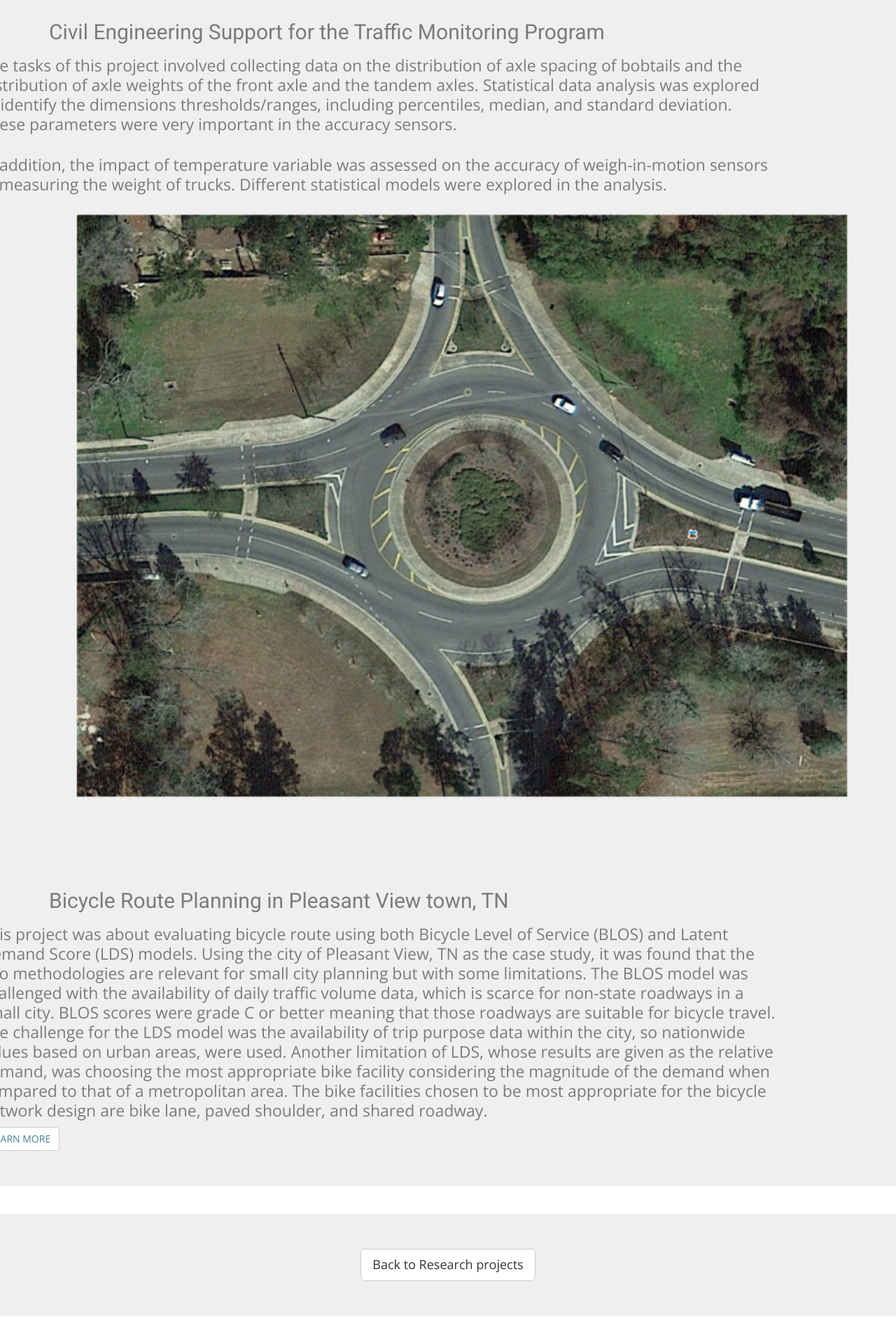
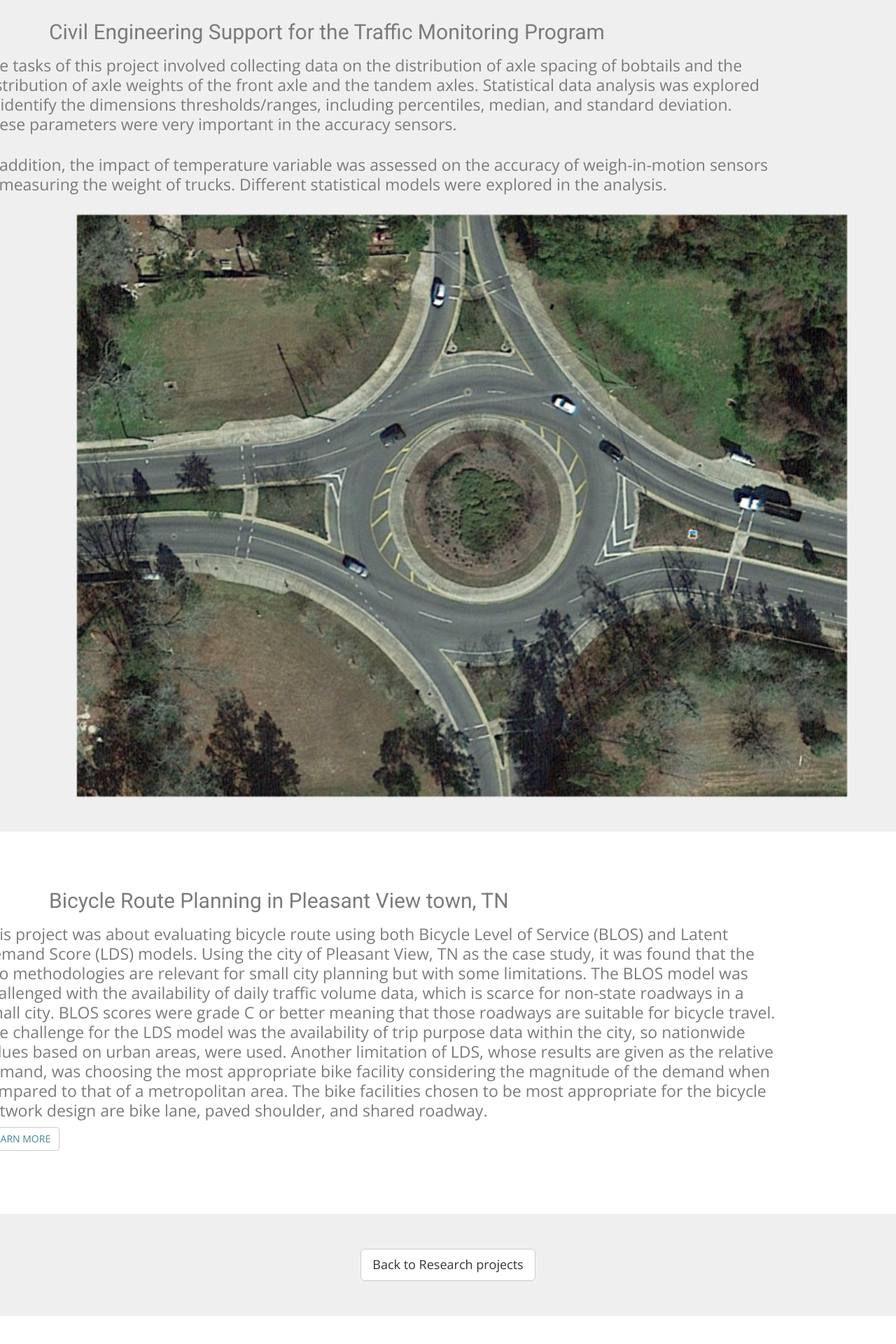
Before and after one commit to ekidando/Emma, a Jekyll site: the page built from analytics.html, in a window 1280 px wide. Shown: the part 1335-3255 px from the top of the page at 70% size. Built offline with Jekyll 4.4.1, drawn with Linux system fonts in a browser that asks for light colours; nearby versions of some CDN libraries; some web fonts are replaced.

Commit message:
Update analytics.html

```diff
--- a/analytics.html
+++ b/analytics.html
@@ -83,7 +83,7 @@ published: true
 </section>
 
 <!-- Project 7 -->
-<section id="introresear" class="selectColorg selectedColortx">
+<section id="introresear" class="selectColorr selectedColortx">
   <div class="container">
     <div class="row">
       <div class="col-md-12">
```
